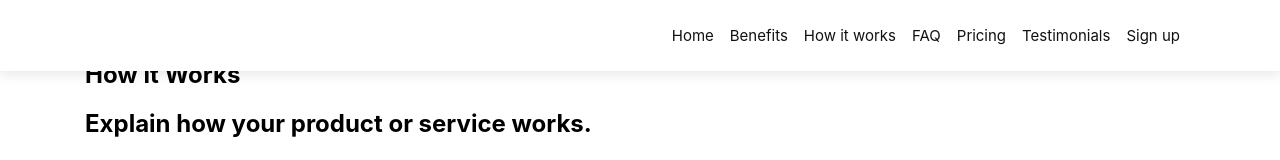
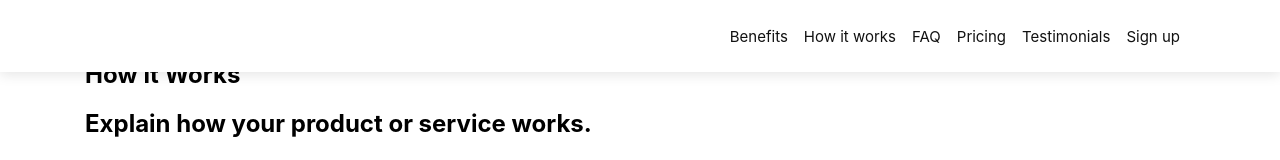
Before and after one commit to alexdevero/trainr-web-app-landing-page, a Next.js app: page / in a window 1280 px wide. Shown: the top 160 px of the page. Built offline with nearby package versions, Linux system fonts and the light colour scheme.

Commit message:
Add anchor link to nav links

```diff
--- a/components/nav.tsx
+++ b/components/nav.tsx
@@ -1,5 +1,6 @@
 import React from 'react'
 import Link from 'next/link'
+import AnchorLink from 'react-anchor-link-smooth-scroll'
 
 const links = [
   { href: '#benefits', label: 'Benefits', key: '' },
@@ -18,15 +19,15 @@ const Nav = () => (
     <div className="container">
       <nav>
         <ul>
-          <li>
+          {/* <li>
             <Link href='/'>
               <a>Home</a>
             </Link>
-          </li>
+          </li> */}
 
           {links.map(({ key, href, label }) => (
             <li key={key}>
-              <a href={href}>{label}</a>
+              <AnchorLink style={{ textDecoration: 'none' }} href={href}><span>{label}</span></AnchorLink>
             </li>
           ))}
         </ul>
@@ -79,14 +80,13 @@ const Nav = () => (
         padding-right: 0;
       }
 
-      a {
+      li span {
         font-size: 15px;
-        text-decoration: none;
         color: #111;
         transition: .25s color ease-out;
       }
 
-      a:hover {
+      li span:hover {
         color: #067df7;
       }
     `}</style>
```
